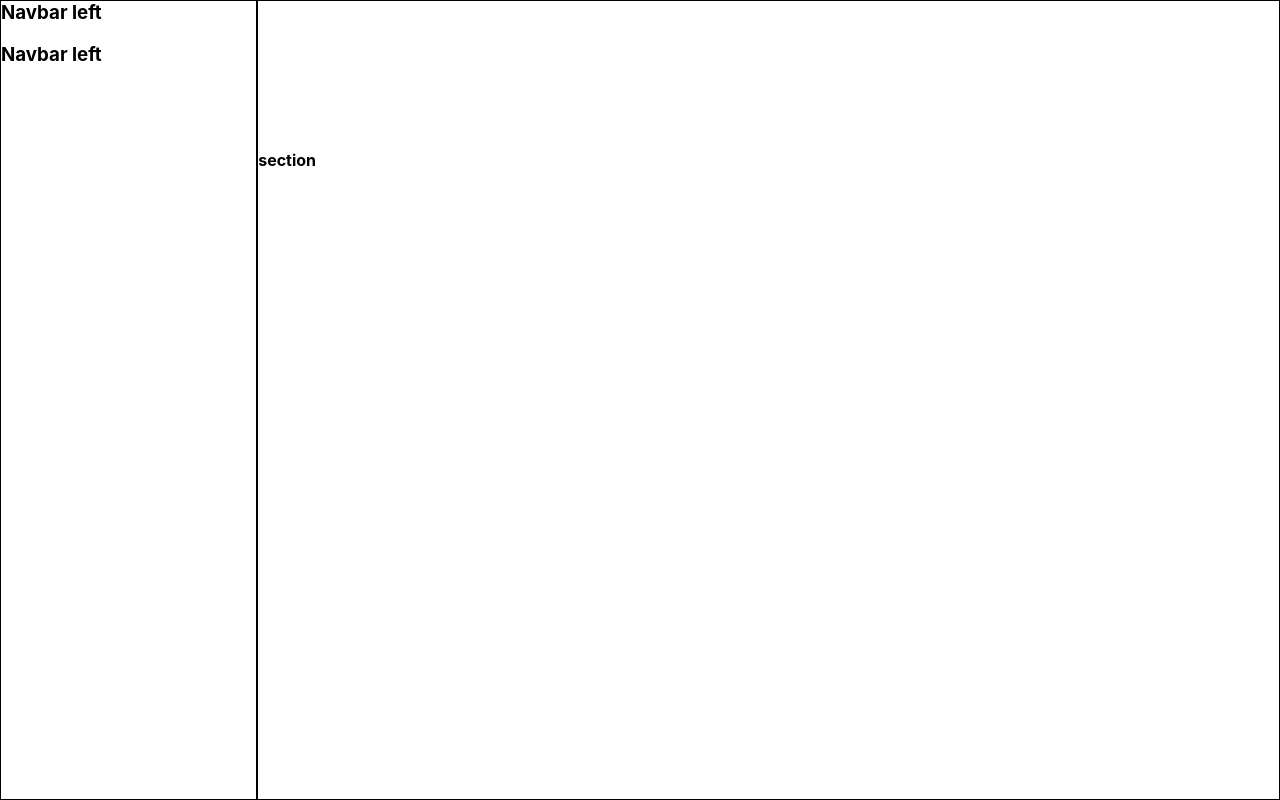
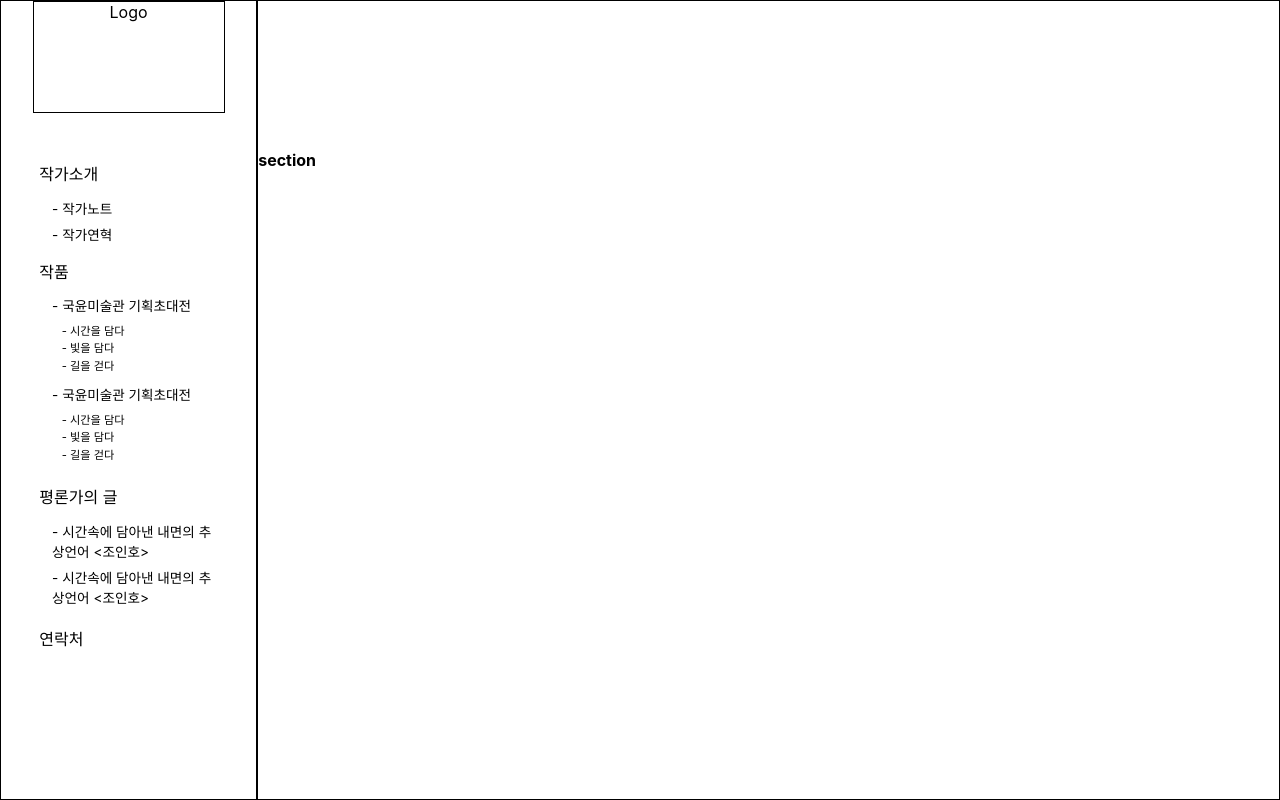
Before and after one commit to 1005jsc/artist_website, a React (Create React App) app: page / in a window 1280 px wide. Built offline with nearby package versions, Linux system fonts and the light colour scheme.

Commit message:
navbar_left_basic_design_done(logo_design_needed)

```diff
--- a/src/components/navbar_left/navbar_left.module.css
+++ b/src/components/navbar_left/navbar_left.module.css
@@ -4,7 +4,107 @@
 	background-color: coolToneIvory;
 	width: 100%;
 	height: 100%;
+	display: flex;
+	flex-direction: column;
+	align-items: center;
 }
-.h1 {
-	margin: 0;
+
+.logo_sample {
+	text-align: center;
+	width: 12rem;
+	height: 7rem;
+	border: 1px solid black;
+	margin-bottom: 3rem;
 }
+
+.navbar_container {
+	display: flex;
+	flex-direction: column;
+	width: 70%;
+}
+
+.span_first {
+	margin-bottom: 1rem;
+}
+
+/* ////////////////////////////////////////// */
+/* navbar css */
+/* /////////////////////////////////////////// */
+
+.h2 {
+	display: block;
+	font-size: 0.85rem;
+	margin-left: 0.8rem;
+	margin-bottom: 0.4rem;
+}
+
+.h3 {
+	display: block;
+	font-size: 0.7rem;
+	margin-left: 1.4rem;
+	margin-bottom: 0.1rem;
+}
+
+/* ////////////////// */
+/* 작가소개 */
+/* ///////////////// */
+
+.biography_container {
+	margin-bottom: 0.5rem;
+}
+
+/* 이 온클릭 클래스는 클릭할때 만들어 줄수 있도록 */
+.biography_left_onclick {
+	margin-bottom: 0.8rem;
+}
+/* 그리고 밑에 invisible클래스는 클릭되면 지워질수 있도록
+서로 반대다  */
+.biography_left_onclick_invisible_on {
+	/* display: none; */
+}
+
+/* ////////////////// */
+/* 작품 */
+/* ///////////////// */
+
+.works_left_onclick {
+	margin-bottom: 0.8rem;
+}
+
+.works_left_onclick_invisible_on {
+	/* display: none; */
+}
+
+.work_국윤미술관_기획초대전_onclick {
+	/* display: none; */
+}
+
+/* 작품 */
+
+.work {
+	margin-bottom: 0.7rem;
+}
+
+/* work container */
+
+.works_container {
+	margin-bottom: 0.7rem;
+}
+
+/* //////////////// */
+/* 평론가의 글 */
+/* ////////////// */
+
+/* 평론가의글 클릭되었을때 css 처리*/
+
+.critics_left_onclick {
+	margin-bottom: 0.8rem;
+}
+
+.critics_left_onclick_invisible_on {
+	/* display: none; */
+}
+
+.critics_container {
+	margin-bottom: 0.8rem;
+}
--- a/src/components/navbar_left/navbar_left.tsx
+++ b/src/components/navbar_left/navbar_left.tsx
@@ -5,8 +5,48 @@ import styles from './navbar_left.module.css'
 const NabvarLeft = () => {
 
 return <nav className={styles.navbar_left}>
-  <h1 className={styles.h1}>Navbar left</h1>
-  <h1>Navbar left</h1>
+
+  <div className={styles.logo_sample}>Logo</div>
+
+  <div className={styles.navbar_container}>
+
+    <span className={`${styles.biography_left} ${styles.span_first} ${styles.biography_left_onclick}`}>작가소개</span>
+    <div className={`${styles.biography_container} ${styles.biography_left_onclick_invisible_on}`}>
+      <span className={`${styles.artist_note} ${styles.h2}`}>- 작가노트</span>
+      <span className={`${styles.bio} ${styles.h2}`}>- 작가연혁</span>
+    </div>
+
+    <span className={`${styles.works_left} ${styles.span_first} ${styles.works_left_onclick}`}>작품</span>
+      <div className={`${styles.works_container} ${styles.works_left_onclick_invisible_on}`}>
+
+        <div className={`${styles.work} ${styles.work_국윤미술관_기획초대전}`}>
+          <span className={styles.h2}>- 국윤미술관 기획초대전</span>
+          <div className={styles.work_국윤미술관_기획초대전_onclick}>
+            <span className={styles.h3}>- 시간을 담다</span>
+            <span className={styles.h3}>- 빛을 담다</span>
+            <span className={styles.h3}>- 길을 걷다</span>
+          </div>
+        </div>
+      <div className={`${styles.work} ${styles.work_국윤미술관_기획초대전}`}>
+        <span className={styles.h2}>- 국윤미술관 기획초대전</span>
+        <div className={styles.work_국윤미술관_기획초대전_onclick}>
+          <span className={styles.h3}>- 시간을 담다</span>
+          <span className={styles.h3}>- 빛을 담다</span>
+          <span className={styles.h3}>- 길을 걷다</span>
+        </div>
+      </div>
+
+      </div>
+
+    <span className={`${styles.critics_left} ${styles.span_first} ${styles.critics_left_onclick}`}>평론가의 글</span>
+      <div className={`${styles.critics_container} ${styles.critics_left_onclick_invisible_on}`}>
+        <span className={styles.h2}>- 시간속에 담아낸 내면의 추상언어 &lt;조인호&gt;</span>
+        <span className={styles.h2}>- 시간속에 담아낸 내면의 추상언어 &lt;조인호&gt;</span>
+      </div>
+    <span className={`${styles.contacts_left} ${styles.span_first}`}>연락처</span>
+
+  </div>
+
 
 </nav>
 
```
